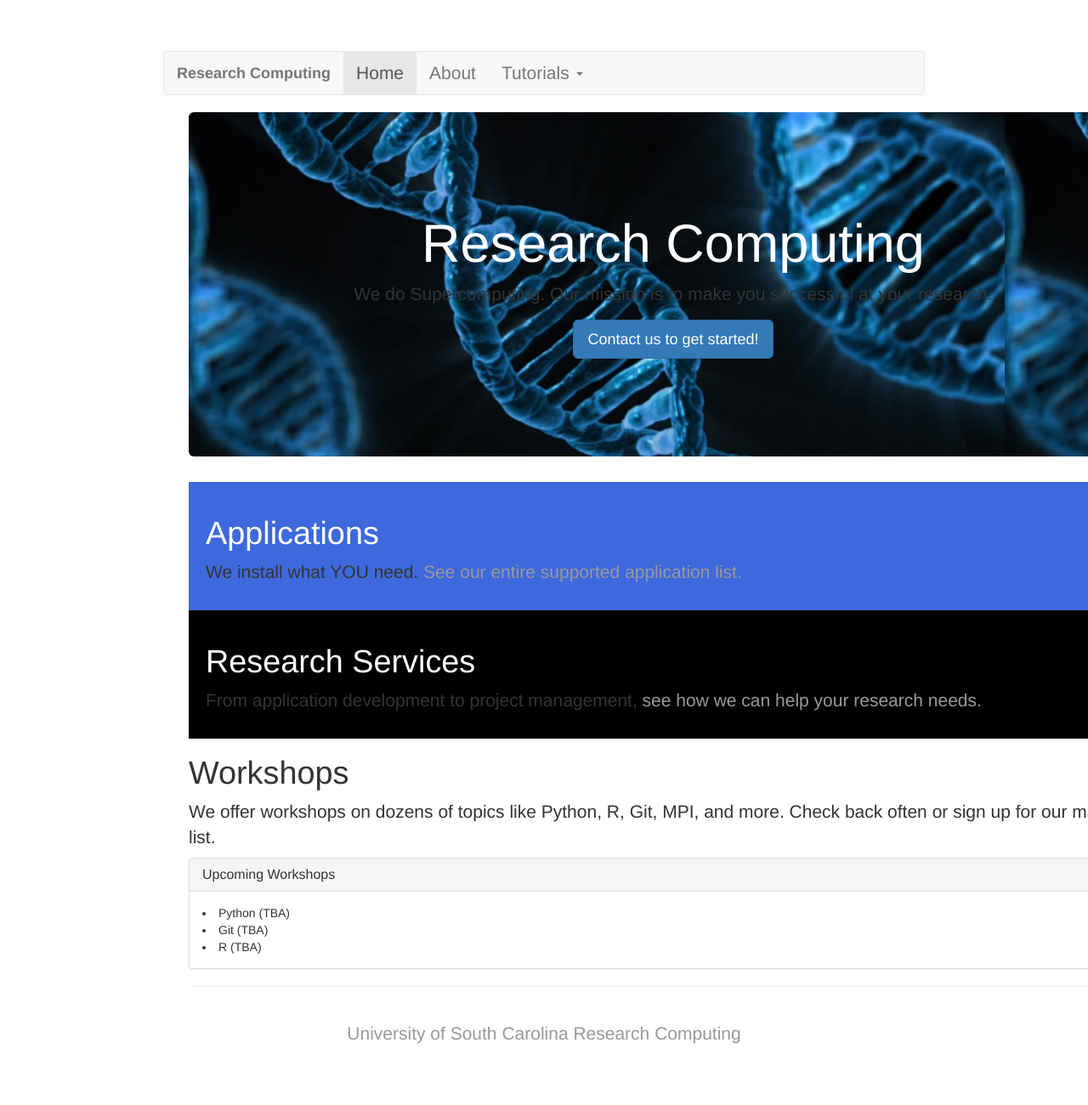
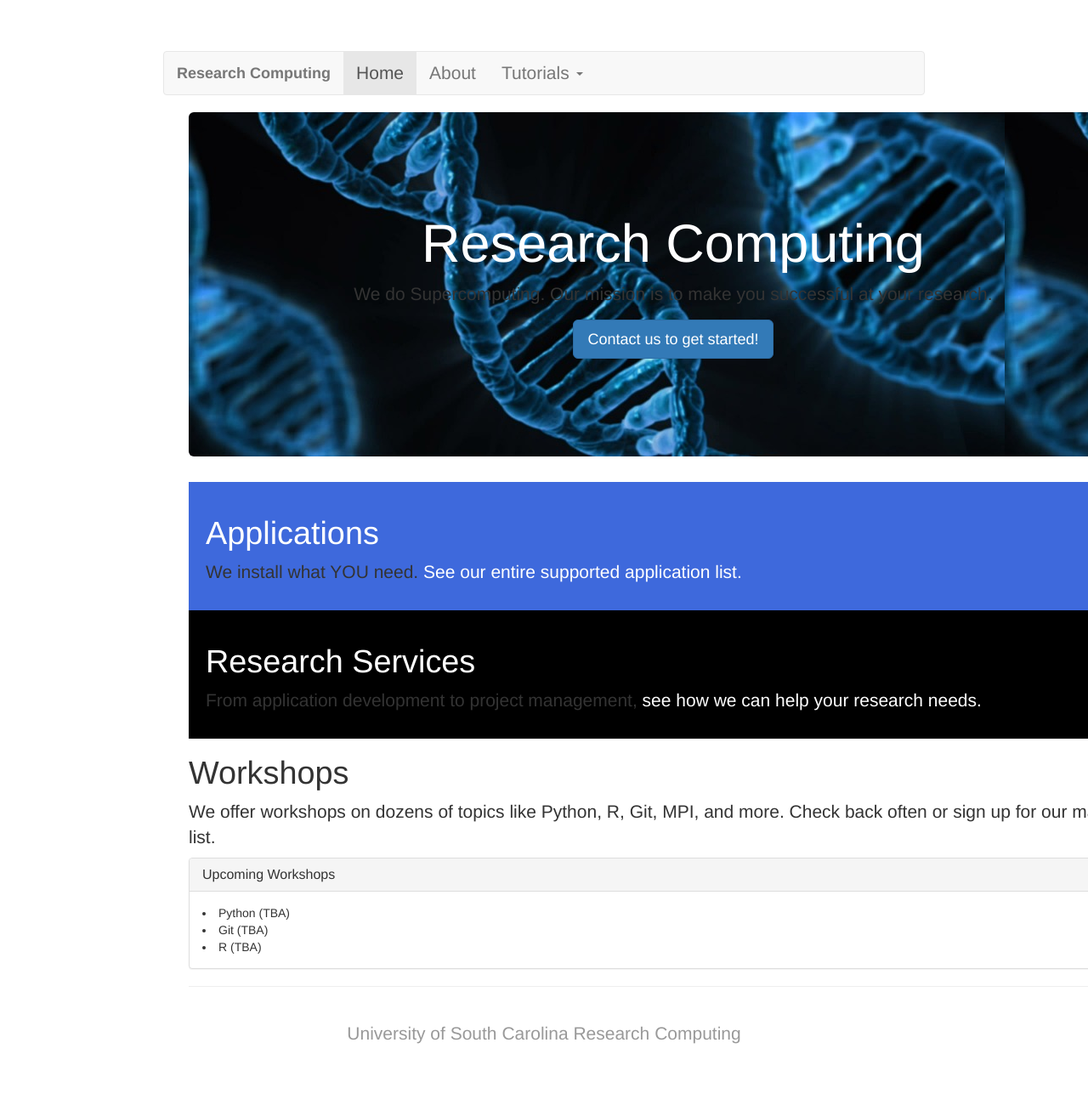
Before and after one commit to aholdeman/malab-test, a Jekyll site: the page built from index.html, in a window 1280 px wide. Shown: the whole page at 85% size. Built offline with Jekyll 4.4.1, drawn with Linux system fonts in a browser that asks for light colours.

Commit message:
made links white to show up

```diff
--- a/index.html
+++ b/index.html
@@ -13,12 +13,12 @@ title: Research Computing
 
 	<div style="background-color: #3e69dc; padding:20px; color:white;">
 		<h2>Applications</h2>
-		<p>We install what YOU need. <a href="https://usc-rc.com/scientific-applications/">See our entire supported application list.</a></p>
+		<p>We install what YOU need. <a style="color:white;" href="https://usc-rc.com/scientific-applications/">See our entire supported application list.</a></p>
 	</div>
 
 	<div style="background-color:black; color:white; padding:20px;">
 		<h2>Research Services</h2>
-		<p>From application development to project management, <a href="https://sc.edu/about/offices_and_divisions/division_of_information_technology/rci/">see how we can help your research needs.</a></p>
+		<p>From application development to project management, <a style="color:white;" href="https://sc.edu/about/offices_and_divisions/division_of_information_technology/rci/">see how we can help your research needs.</a></p>
 	</div>
 
 	<div>
```
